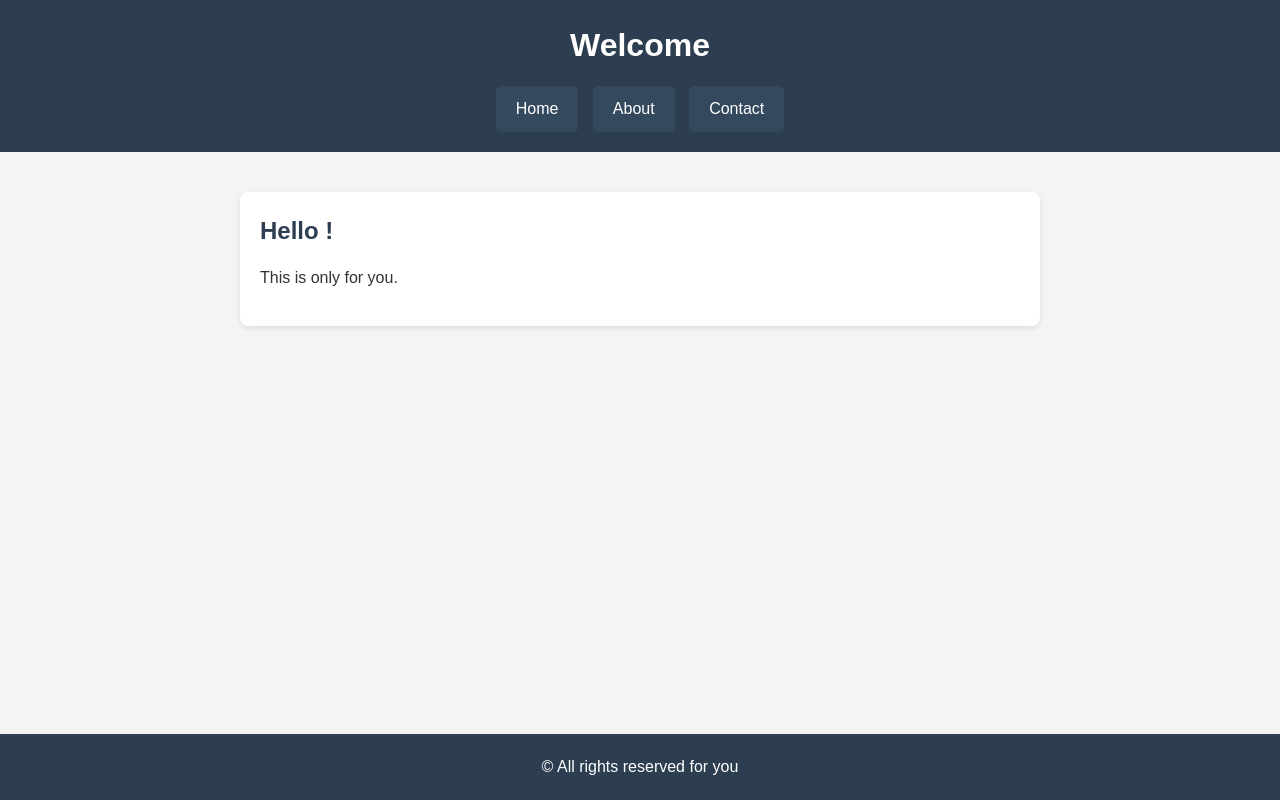
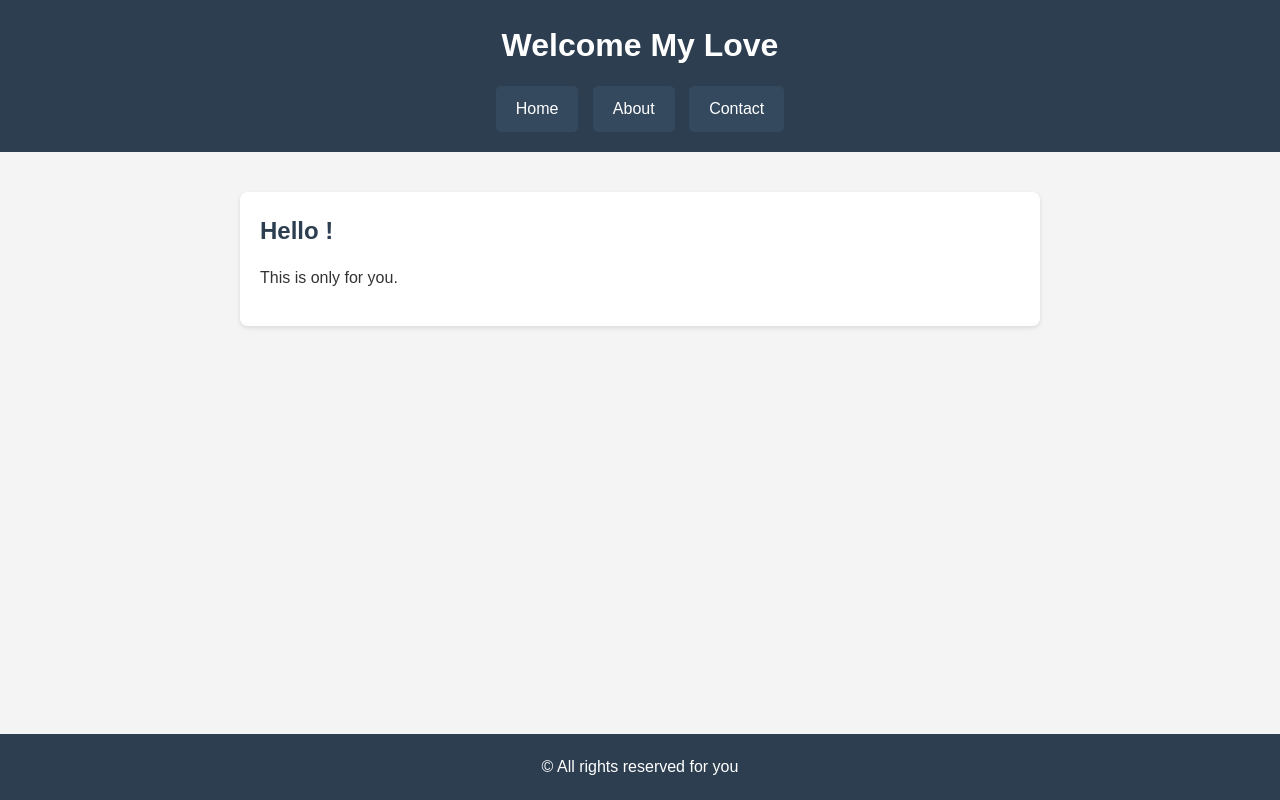
Before and after one commit to dmodrn/localwebsite, a plain HTML site: page index.html in a window 1280 px wide. Drawn offline with Linux system fonts and the light colour scheme.

Commit message:
Update index.html

```diff
--- a/index.html
+++ b/index.html
@@ -8,7 +8,7 @@
 </head>
 <body>
     <header>
-        <h1>Welcome </h1>
+        <h1>Welcome My Love </h1>
         <nav>
             <a href="index.html">Home</a>
             <a href="about.html">About</a>
```
